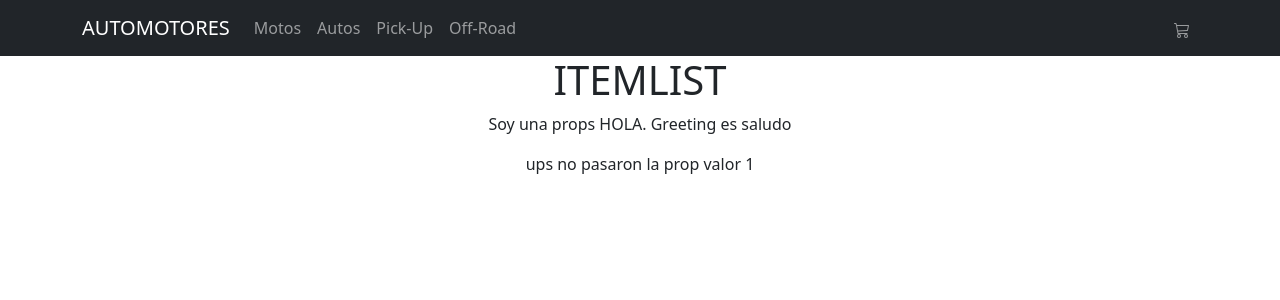
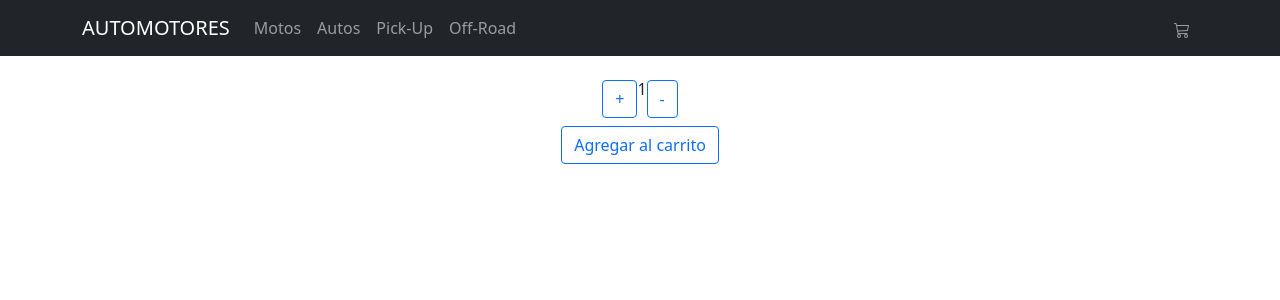
Before and after one commit to Leohayequipo/autos_mannanice, a React (Create React App) app: page / in a window 1280 px wide. Shown: the top 300 px of the page. Built offline with nearby package versions, Linux system fonts and the light colour scheme.

Commit message:
Desafio 4

```diff
--- a/src/App.js
+++ b/src/App.js
@@ -1,30 +1,14 @@
-import logo from './logo.svg';
-import './App.css';
-import ComnponenteContendor from './components/ComnponenteContenedor';
-
 import React from 'react'
-
-
 import NavBar from './components/NavBar/NavBar';
 import 'bootstrap/dist/css/bootstrap.min.css';
-import { ItemListContainer } from './components/itemListContainer';
-
-
+import './App.css';
+import { ItemListContainer } from './components/ItemListContainer/ItemListContainer';
 
 export const App = () => {
-
   return (
-
-    <div className="App"   onClick={()=>console.log('hola soy mensaje')} >
-
-    <NavBar />
-    <ItemListContainer greetings="Soy una props HOLA. Greeting es saludo" />
-
-
-
-
-
-
+    <div className="App" >
+      <NavBar />
+      <ItemListContainer/>
    </div>
   )
 }
--- /dev/null
+++ b/src/components/ItemListContainer/ItemListContainer.js
@@ -0,0 +1,14 @@
+import React, { Fragment } from 'react'
+import ItemCount from '../itemCount/itemCount.js'
+//import PropTypes from 'prop-types'
+function onAdd(cant){
+    console.log(cant);
+}
+
+export const ItemListContainer = ({greetings,valor1}) => {
+    return (
+        <div>
+            <ItemCount initial={1} stock={6} onAdd={onAdd} />
+        </div>
+    )
+}
--- /dev/null
+++ b/src/components/itemCount/itemCount.js
@@ -0,0 +1,27 @@
+import { useState } from "react"
+
+function ItemCount({initial,stock,onAdd}) {
+    const [contador,setcontador]=useState(initial);
+    const handleAumentar=()=>{
+       if(contador < stock){
+            setcontador(contador +1)
+       }
+    }
+    const handleRestar=()=>{
+        if(contador>initial){
+            setcontador(contador-1)
+        }
+    }
+    const agregar=()=>{
+        onAdd(contador)
+    }
+    return (
+        <div className="container w-50">
+            <button className="btn btn-outline-primary mb-2 mt-4" onClick={handleAumentar} >+</button>
+                {contador}
+            <button className="btn btn-outline-primary mb-2 mt-4 " onClick={handleRestar}>-</button><br/>
+            <button className="btn btn-outline-primary" onClick={agregar} >Agregar al carrito</button><br/>
+        </div>
+    )
+}
+export default ItemCount
--- a/src/components/itemListContainer.jsx
+++ /dev/null
@@ -1,22 +0,0 @@
-import React, { Fragment } from 'react'
-import PropTypes from 'prop-types'
-export const ItemListContainer = ({greetings,valor1}) => {
-    //console.log(props)
-    return (
-        <> {/*Fragment cuando necesito usar un ClassName*/}
-            <h1>ITEMLIST</h1>
-            <p>{greetings}</p>
-            <p>{valor1}</p>
-
-        </>
-    )
-}
-
-/*ItemListContainer.prototype={
-    greetings: PropTypes.string.isRequired,
-    valor1   : PropTypes.number
-}*/
-ItemListContainer.defaultProps={
-    greetings:"Soy un greetings vacio",
-    valor1   : "ups no pasaron la prop valor 1"
-}
```
Also changed, not shown: src/components/ComnponenteContenedor/ComnponenteContenedor.js (renamed from src/components/ComnponenteContenedor.js).
